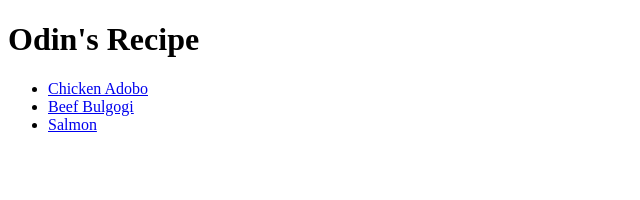
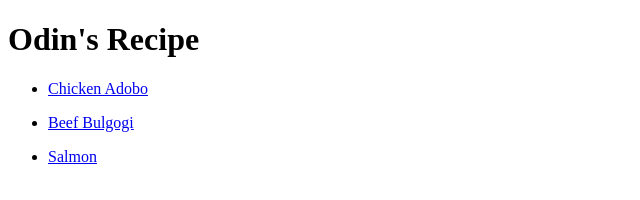
Before and after one commit to 2ericchen1/odin-recipes, a plain HTML site: page index.html in a window 1280 px wide. Shown: the whole page, without its empty margins (0-640 px from the left). Drawn offline with Linux system fonts and the light colour scheme.

Commit message:
Added spaces

```diff
--- a/index.html
+++ b/index.html
@@ -7,9 +7,9 @@
     <body>
         <h1>Odin's Recipe</h1>
         <ul>
-            <li><a href="recipes/chicken-adobo.html">Chicken Adobo</a></li>
-            <li><a href="recipes/beef-bulgogi.html">Beef Bulgogi</a></li>
-            <li><a href="recipes/salmon.html">Salmon</a></li>
+            <li><p><a href="recipes/chicken-adobo.html">Chicken Adobo</a></p></li>
+            <li><p><a href="recipes/beef-bulgogi.html">Beef Bulgogi</a></p></li>
+            <li><p><a href="recipes/salmon.html">Salmon</a></p></li>
           </ul>
     </body>
 </html>
```
